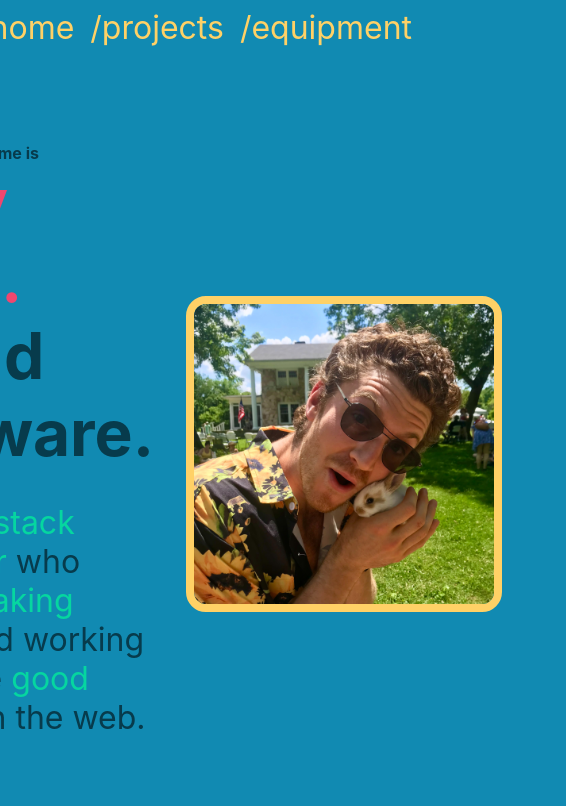
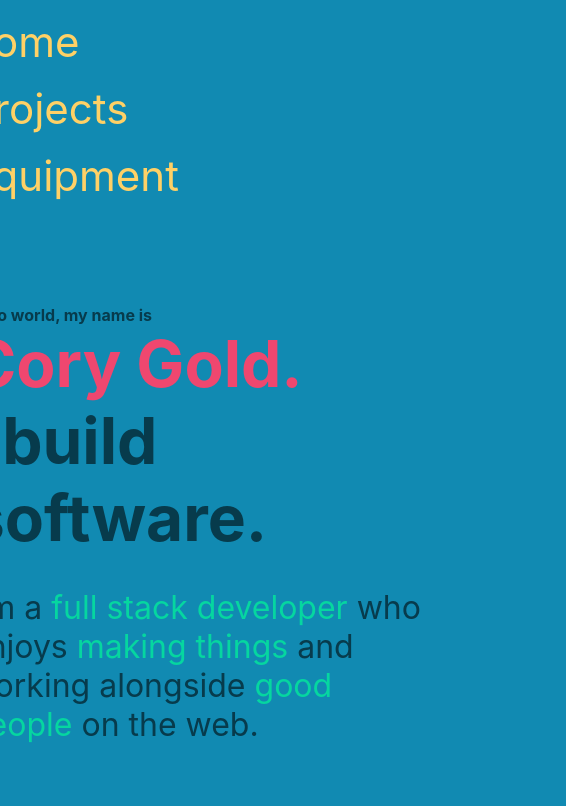
Before and after one commit to corumgold/corygold.dev, a React (Create React App) app: page / in a window 390 px wide. Shown: the top 806 px of the page, 566 px wide, since content can reach past the window. Built offline with nearby package versions, Linux system fonts and the light colour scheme.

Commit message:
Add mobile friendly interface

```diff
--- a/src/index.css
+++ b/src/index.css
@@ -28,6 +28,8 @@ h1 {
 nav {
   margin: 8px;
   text-align: center;
+  display: flex;
+  justify-content: space-evenly;
 }
 
 nav a {
@@ -35,6 +37,7 @@ nav a {
   color: #ffd166;
   text-decoration: none;
   font-size: 2rem;
+  font-size: 42px;
 }
 
 /* Home */
@@ -157,3 +160,14 @@ a:hover {
   max-width: 800px;
   margin-bottom: 3rem;
 }
+
+@media (max-width: 700px) {
+  .home-header {
+    flex-direction: column;
+  }
+
+  nav {
+    flex-direction: column;
+    align-items: flex-start;
+  }
+}
```
